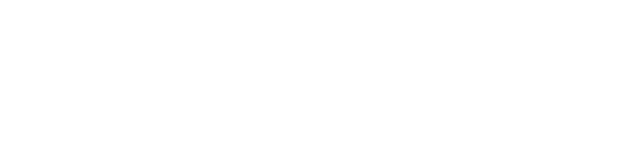
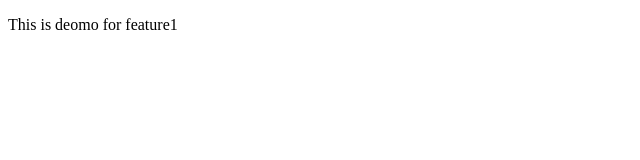
Before and after one commit to Jitender2003/practice-repo, a plain HTML site: page index.html in a window 1280 px wide. Shown: the whole page, without its empty margins (0-640 px from the left). Drawn offline with Linux system fonts and the light colour scheme.

Commit message:
Added author note

```diff
--- a/index.html
+++ b/index.html
@@ -6,6 +6,7 @@
     <title>Repo-Practice</title>
 </head>
 <body>
+    <p class="author">This is deomo for feature1</p>
 
 </body>
 </html>
```
